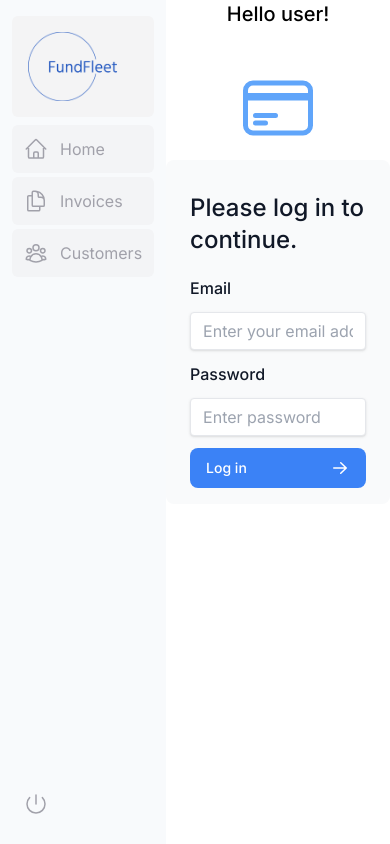
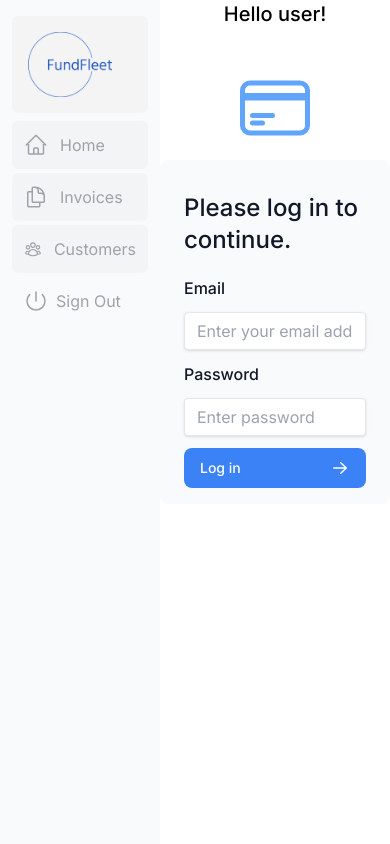
Before and after one commit to laguagu/financial-dashboard, a Next.js app: page /login in a window 390 px wide. Built offline with nearby package versions, Linux system fonts and the light colour scheme.

Commit message:
style: Optimize styles for meadia screens

```diff
--- a/app/(overview)/page.tsx
+++ b/app/(overview)/page.tsx
@@ -19,10 +19,10 @@ export default async function Home() {
   return (
     <div className="flex h-screen">
       <div className="flex-grow flex flex-col">
-        <div className="flex justify-end pr-4">
+        <div className="hidden md:flex justify-end pr-4 ">
           <LoggedIn/>
         </div>
-        <div className="grid grid-cols-2 gap-6 px-4 m-5">
+        <div className="grid md:grid-cols-2 gap-6 px-4 m-5 grid-cols-1">
           <LatestInvoices />
           <div className="h-full w-full pt-10 flex-none">
             <MonthlyRevenueChart data={revenue} />
--- a/app/ui/cards.tsx
+++ b/app/ui/cards.tsx
@@ -23,7 +23,7 @@ export default async function CardWrapper() {
   } = await fetchCardData();
 
   return (
-    <div className="grid grid-cols-4 gap-11 ">
+    <div className="grid md:grid-cols-4 md:gap-11 gap-2 grid-cols-1">
       <Card title="Collected" value={totalPaidInvoices} type="collected" />
       <Card title="Pending" value={totalPendingInvoices} type="pending" />
       <Card title="Total Invoices" value={numberOfInvoices} type="invoices" />
@@ -45,7 +45,7 @@ export function Card({
 
   return (
     <div className="bg-gray-50 p-4 mt-3 rounded-xl shadow-md transition ease-in-out delay-75 hover:-translate-y-1 hover:scale-110 hover:bg-gray-100 duration-300">
-      <div className="flex p-4">
+      <div className="flex- md:p-4 ">
         {Icon ? <Icon className="h-5 w-5 text-gray-700" /> : null}
         <h3 className="text-sm font-medium ml-2">{title}</h3>
       </div>
--- a/app/ui/latest-invoices.tsx
+++ b/app/ui/latest-invoices.tsx
@@ -13,7 +13,7 @@ export default async function LatestInvoices() {
           return (
             <div
               key={invoice.id}
-              className="p-2 flex flex-row items-center justify-between font-normal pt-3 border bg-white rounded-sm  hover:text-blue-600 duration-100 "
+              className="p-2 flex-col flex md:flex-row items-center justify-between font-normal pt-3 border bg-white rounded-sm  hover:text-blue-600 duration-100 "
             >
               <p className="truncate">{invoice.amount}</p>
 
--- a/app/ui/sidenav.tsx
+++ b/app/ui/sidenav.tsx
@@ -8,7 +8,7 @@ import Image from "next/image";
 
 export default function Sidenav() {
   return (
-    <nav className="flex flex-col px-3 py-4 text-zinc-400 w-44 bg-slate-50 min-h-screen">
+    <nav className="flex-row md:flex-col px-3 md:px-2 py-4 text-zinc-400 md:w-44 w-40 bg-slate-50 min-h-screen">
       <Link
         href="/"
         className="mb-2 flex rounded-md  p-4 md:h-28 bg-zinc-100 items-center justify-center "
@@ -29,7 +29,7 @@ export default function Sidenav() {
         >
           <button className="flex items-center gap-2 p-3 hover:bg-sky-100 hover:text-blue-600 rounded-lg hover:font-semibold transition-colors duration-300">
             <PowerIcon className="w-6" />
-            <div className="hidden md:block text-center ">Sign Out</div>
+            <div className="md:block text-center ">Sign Out</div>
           </button>
         </form>
       </div>
```
